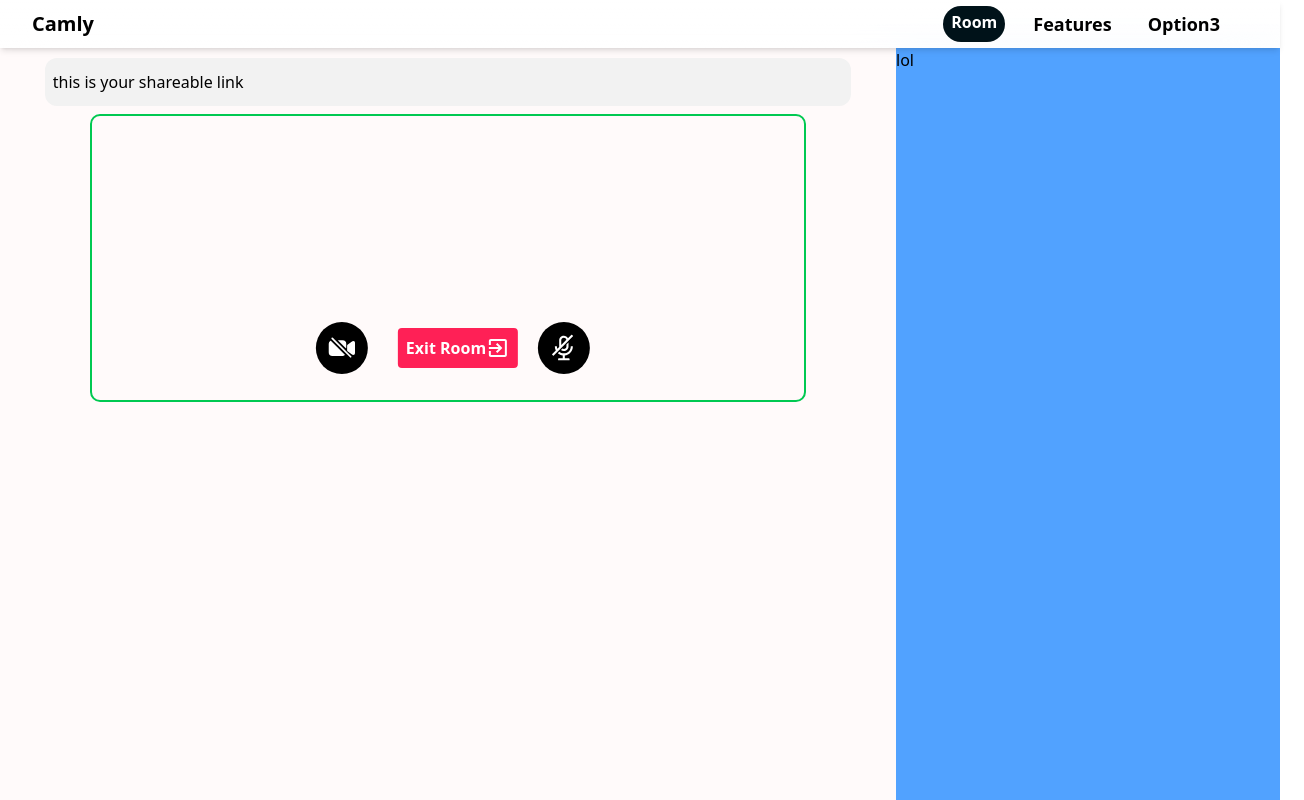
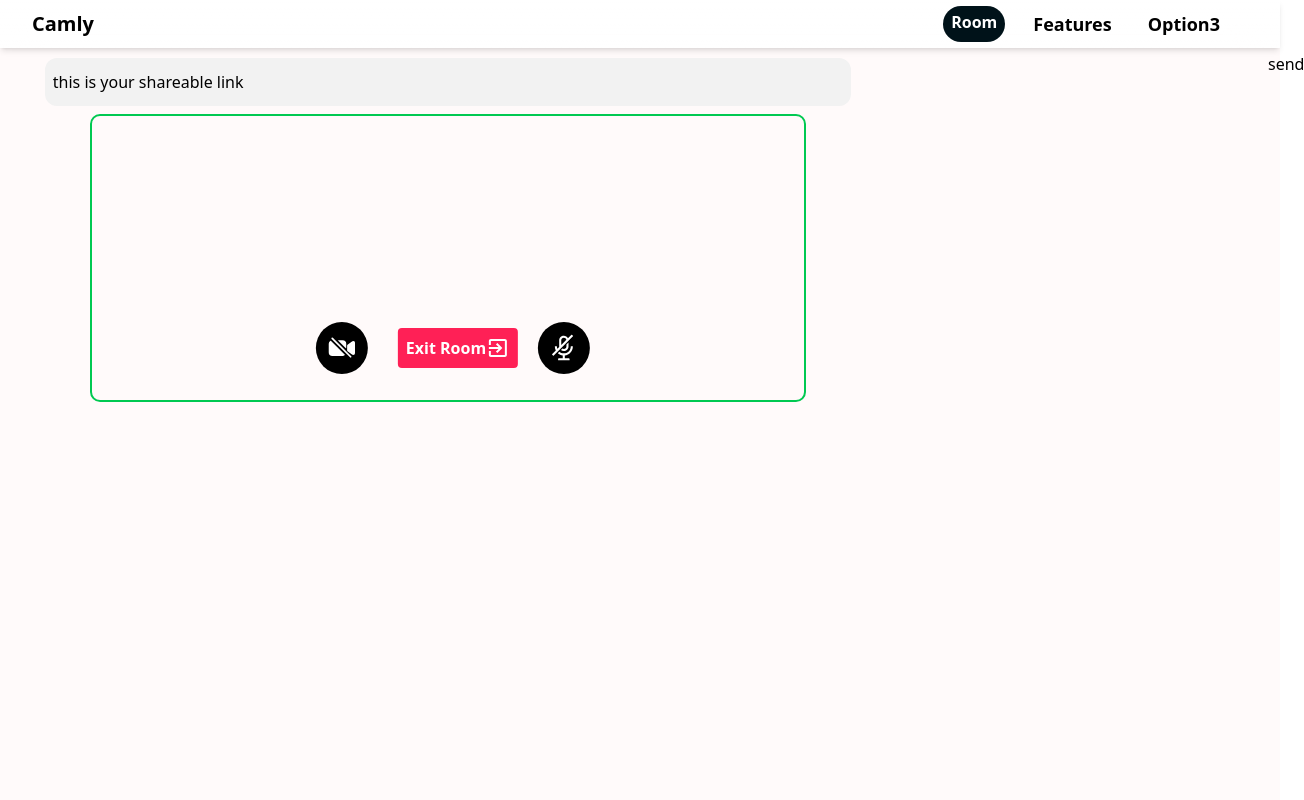
Before and after one commit to its-shivam1008/camly, a React (Vite) app: page /room/fc45043d-7a7c-48d7-8830-be532e0906df in a window 1280 px wide. Shown: the top 800 px of the page, 1304 px wide, since content can reach past the window. Built offline with nearby package versions, Linux system fonts and the light colour scheme; no server answers.

Commit message:
add chat component

```diff
--- /dev/null
+++ b/src/components/Chat.tsx
@@ -0,0 +1,19 @@
+// import React from 'react'
+
+const Chat = () => {
+  return (
+    <div className="flex flex-col bg-[#fffafa]">
+        <div className="area min-h-auto">
+
+        </div>
+        <div className="messageBar h-[12%] ">
+            <div className="inputBar my-1 mx-1 w-auto h-auto rounded-[6px] relative">
+
+                <button type="button" className="sendBtn rounded-full w-2 h-2 absolute right-0">send</button>
+            </div>
+        </div>
+    </div>
+  )
+}
+
+export default Chat
--- a/src/components/Room.jsx
+++ b/src/components/Room.jsx
@@ -5,6 +5,7 @@ import { useParams } from "react-router-dom";
 import { IoMdExit } from "react-icons/io";
 import { IoVideocam, IoVideocamOff } from "react-icons/io5";
 import { AiFillAudio, AiOutlineAudioMuted } from "react-icons/ai";
+import Chat from "Chat.js";
 
 const SERVER_URL = "http://localhost:5000";
 
@@ -373,7 +374,9 @@ export default function Room() {
                     })}
                 </div>
             </div>
-            <div className="future-chat-room bg-blue-400">lol</div>
+            <div className="textChat">
+                <Chat/>
+            </div>
         </div>
     );
 }
```
